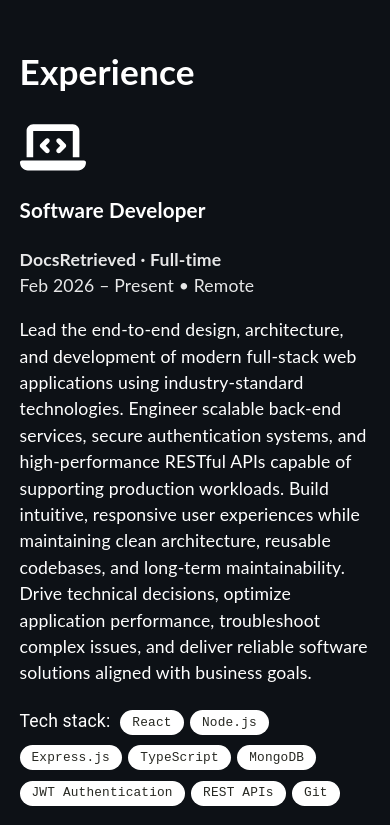
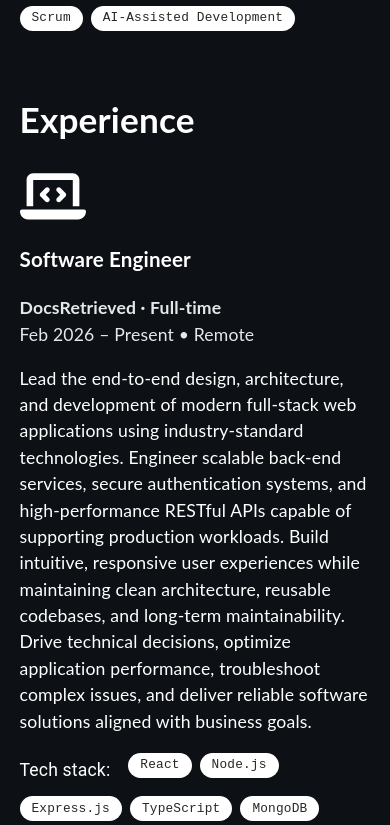
Before and after one commit to bedoo7/abdelrahman-hassan-portfolio, a React (Create React App) app: page / in a window 390 px wide. Shown: the part 1241-2066 px from the top of the page. Built offline with nearby package versions, Linux system fonts and the light colour scheme.

Commit message:
Fix skills section spacing and unify experience job titles

```diff
--- a/src/assets/styles/Expertise.scss
+++ b/src/assets/styles/Expertise.scss
@@ -39,6 +39,9 @@
 .flex-chips {
     line-height: 2;
     margin: 0.5;
+    display: flex;
+    flex-wrap: wrap;
+    gap: 8px;
 
     .chip-title {
         color: white;
@@ -46,18 +49,13 @@
     }
 }
 
-.flex-chips .MuiChip-root {
-    margin-right: 0.5em;
+.light-mode .flex-chips .chip {
+    background-color: rgba(0, 0, 0, 0.08) !important;
+    box-shadow: 0px 3px 1px -2px rgba(0, 0, 0, 0.2), 0px 2px 2px 0px rgba(0, 0, 0, 0.14), 0px 1px 5px 0px rgba(0, 0, 0, 0.12);
 }
 
-.flex-chips .MuiChip-outlined {
-    background-color: #e0e0e0;
-    font-family: source-code-pro, Menlo, Monaco, Consolas, "Courier New",
-        monospace;
-}
-
-.flex-chips .MuiChip-outlined span {
-    color: rgb(39, 40, 34);
+.light-mode .flex-chips .chip-title {
+    color: #0d1116;
 }
 
 @media screen {
--- a/src/assets/styles/Skills.scss
+++ b/src/assets/styles/Skills.scss
@@ -12,48 +12,12 @@
     }
 }
 
-.skills-container .skills-grid {
-    display: flex;
-    flex-wrap: wrap;
-    gap: 12px;
-}
-
-.skill-chip {
-    color: rgb(39, 40, 34) !important;
-    background-color: white !important;
-    font-size: 0.9rem !important;
-    height: 32px !important;
-    font-family: "Lato", sans-serif !important;
-    border-radius: 16px !important;
-
-    span {
-        font-family: "Lato", sans-serif;
-        color: rgb(39, 40, 34);
-    }
-}
-
-.light-mode .skill-chip {
-    background-color: rgba(0, 0, 0, 0.08) !important;
-    box-shadow: 0px 3px 1px -2px rgba(0, 0, 0, 0.2), 0px 2px 2px 0px rgba(0, 0, 0, 0.14), 0px 1px 5px 0px rgba(0, 0, 0, 0.12);
-}
-
 @media screen {
     @media (max-width: 768px) {
         .skills-container {
             display: block;
             padding-left: 5%;
             padding-right: 5%;
-        }
-
-        .skills-container .skills-grid {
-            display: flex;
-            flex-wrap: wrap;
-            gap: 8px;
-        }
-
-        .skill-chip {
-            font-size: 0.85rem !important;
-            height: 28px !important;
         }
     }
 
--- a/src/components/Expertise.tsx
+++ b/src/components/Expertise.tsx
@@ -7,7 +7,7 @@ import "../assets/styles/Expertise.scss";
 const experiences = [
 	{
 		icon: faLaptopCode,
-		title: "Software Developer",
+		title: "Software Engineer",
 		company: "DocsRetrieved · Full-time",
 		period: "Feb 2026 – Present",
 		location: "Remote",
--- a/src/components/Skills.tsx
+++ b/src/components/Skills.tsx
@@ -27,11 +27,11 @@ function Skills() {
 				<p className="skills-subtitle">
 					Technologies and tools I work with to build modern, scalable applications.
 				</p>
-				<div className="skills-grid">
-					{skills.map((skill, index) => (
-						<Chip key={index} className="skill-chip" label={skill} />
-					))}
-				</div>
+			<div className="flex-chips" style={{ marginTop: 12 }}>
+				{skills.map((skill, index) => (
+					<Chip key={index} className="chip" label={skill} />
+				))}
+			</div>
 			</div>
 		</div>
 	);
```
